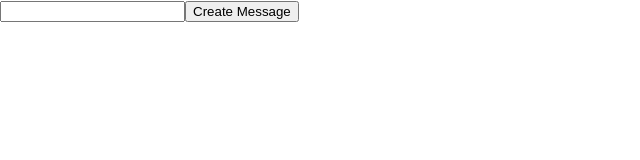
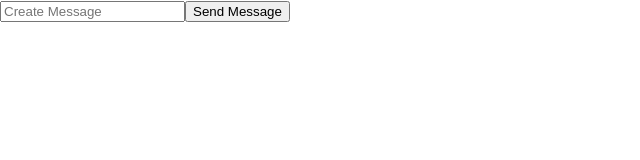
Before and after one commit to ccs14/chat-client, a React (Create React App) app: page / in a window 1280 px wide. Shown: the top 160 px of the page, without its empty margins (0-640 px from the left). Built offline with nearby package versions, Linux system fonts and the light colour scheme; no server answers.

Commit message:
get form to work properly to update new messages, chat/messages are broken

```diff
--- a/src/App.js
+++ b/src/App.js
@@ -1,14 +1,13 @@
 import React, { Component } from "react";
 import socketIOClient from "socket.io-client";
 import Chat from "./Components/Chat";
-import makeText from "./Utils/Utils";
 import 'dotenv/config';
 class App extends Component {
   constructor(props) {
     super(props);
     this.state = {
       response: false,
-      text: {},
+      messageText: '',
       event: {},
       messages: [],
       endpoint: "http://127.0.0.1:3001",
@@ -33,17 +32,15 @@ class App extends Component {
   createMessage = () => {
     console.log("in createMessage()");
     console.log("state: ", this.state);
-    // get random text
-    // const messageText = makeText(15);
     // create standard message object
     const message = {
       "user": this.userId,
-      "message": this.state.text
+      "message": this.state.messageText
     };
     // log and send new message
     console.log("new client message: ", message);
+    this.socket.emit("message", [message]);
     debugger;
-    this.socket.emit("message", [message]);
   };
 
   componentDidMount = () => {
@@ -63,10 +60,9 @@ class App extends Component {
 
     return (
       <div>
-        <Chat messages={this.state.messages}/>
-        <form>
-          <input type='text' onChange={ this.captureText} />
-          <input type="submit" value="Create Message" onClick={this.createMessage} />
+        <form onSubmit={this.createMessage}>
+          <input type='text' value={this.state.messageText} placeholder="Create Message" onChange={(event) => this.setState({ messageText: event.target.value })} />
+          <button>Send Message</button>
         </form>
       </div>
     );
--- a/src/Components/Chat.jsx
+++ b/src/Components/Chat.jsx
@@ -4,10 +4,10 @@ import Message from "./Message";
 const Chat = (props) => {
     console.log("props", props);
     console.log("props.messages", props.messages);
-
+    // debugger;
     let items = [];
     items = props.messages.map((msg) =>
-                <Message user={msg.user} contents={msg.message} />
+        <Message user={msg[0].user} contents={msg[0].message} />
             );
 
     console.log("items", items);
--- a/src/Components/Message.jsx
+++ b/src/Components/Message.jsx
@@ -1,8 +1,8 @@
 import React from "react";
 
-const Message = (message) => {
+const Message = (props) => {
     return (
-        <p>{`user${message.user} - ${message.contents}`}</p>
+        <p>{`user${this.props.user} - ${this.props.contents}`}</p>
     );
 }
 
```
